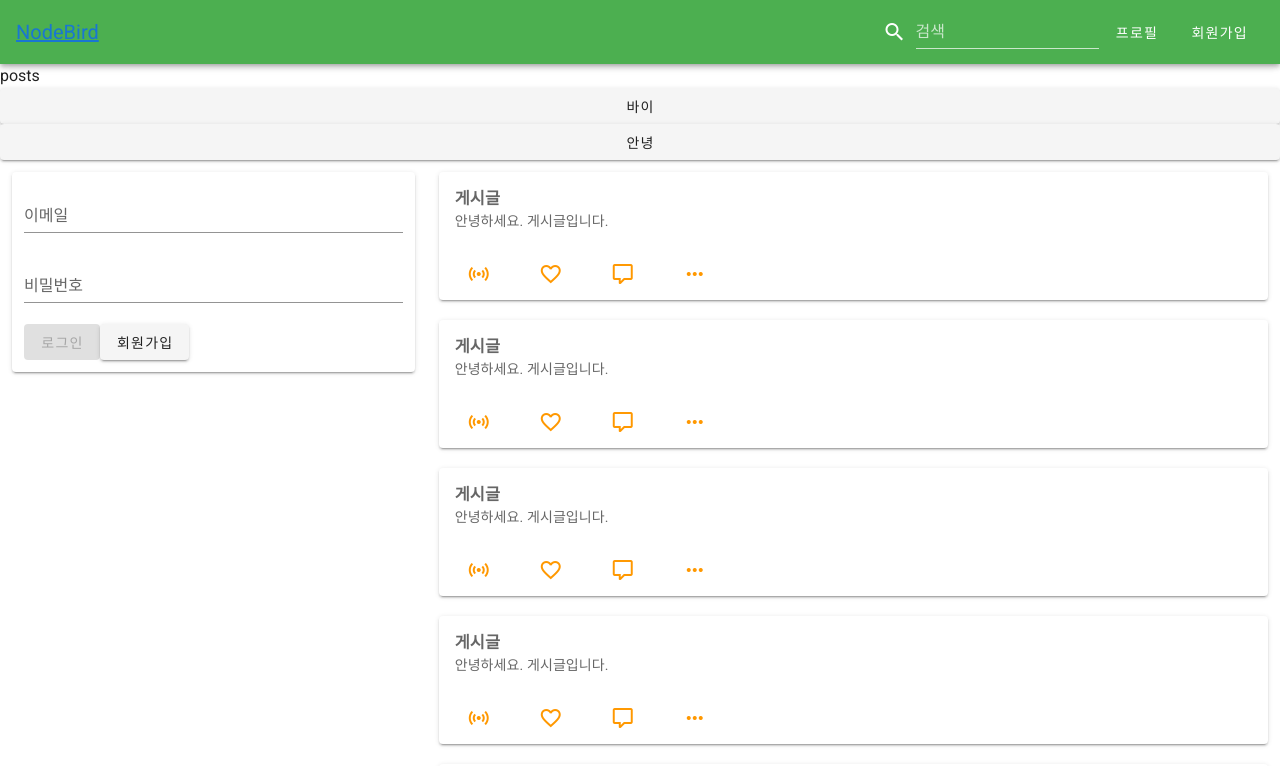
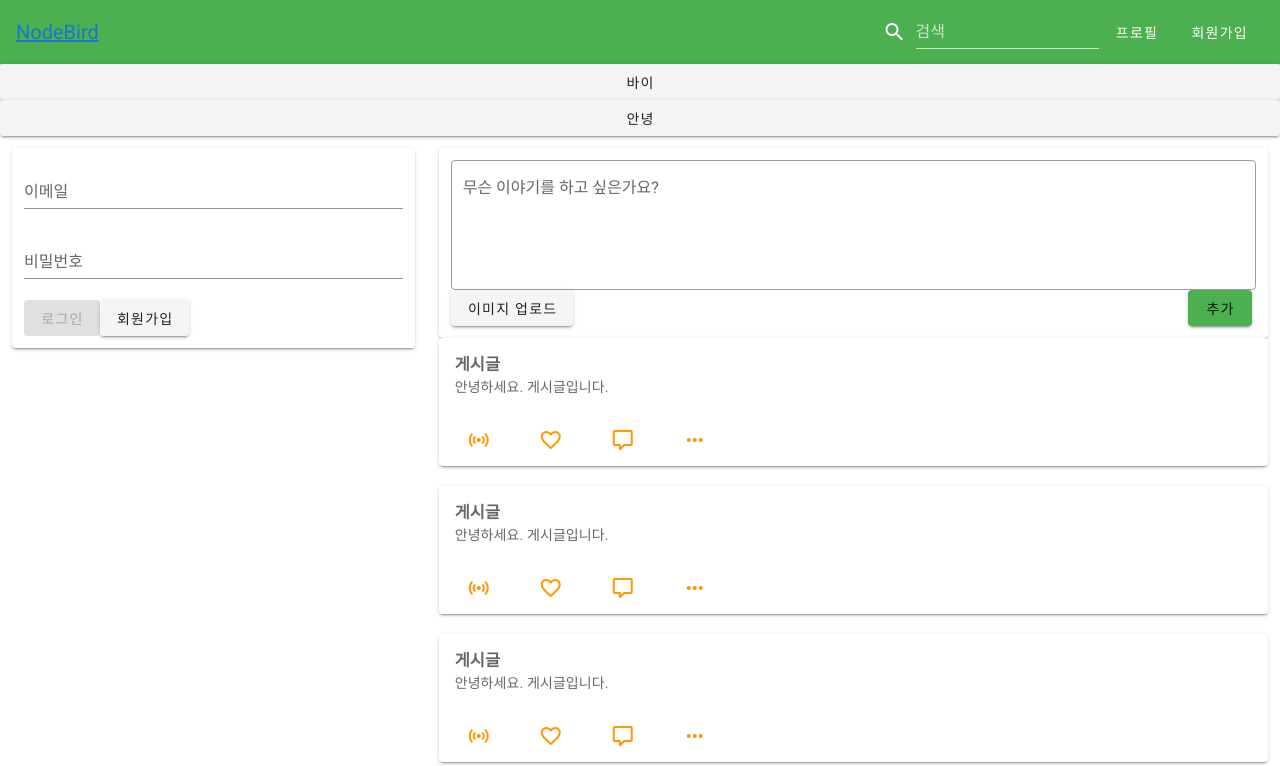
Before and after one commit to kureharyosuke/Nuxt-Node-Brid, a Nuxt app in the folder client/: page / in a window 1280 px wide. Shown: the top 766 px of the page. Built offline with nearby package versions, Linux system fonts and the light colour scheme.

Commit message:
#1 add: PostForm

```diff
--- /dev/null
+++ b/client/components/PostForm.vue
@@ -0,0 +1,51 @@
+<template>
+  <v-card>
+    <v-container>
+      <v-form ref="form" v-model="vaild" @submit.prevent="onSubmitForm">
+        <!-- vuetify기능: outlined(테투리디자인), auto-grow(), clearable -->
+        <v-textarea
+          outlined
+          auto-grow
+          clearable
+          label="무슨 이야기를 하고 싶은가요?"
+          :hide-details="hideDetails"
+          :success-messages="successMessages"
+          :success="success"
+          :rules="[(v) => !!v || '내용을 입력해주세요.']"
+          @input="onChangeTextarea"
+        />
+        <v-btn type="submit" color="green" absolute right>추가</v-btn>
+        <v-btn>이미지 업로드</v-btn>
+      </v-form>
+    </v-container>
+  </v-card>
+</template>
+
+<script>
+export default {
+  data() {
+    return {
+      vaild: true,
+      hideDetails: true,
+      successMessages: [],
+      success: false,
+      content: "",
+    };
+  },
+  methods: {
+    onChangeTextarea() {
+      this.hideDetails = false;
+    },
+    onSubmitForm() {
+      //@submit.prevent => event.preventDefault() 생략
+      if (this.$ref.form.validate()) {
+        this.$store.dispatch("posts/add", {
+          content: this.content,
+        });
+      }
+    },
+  },
+};
+</script>
+
+<style></style>
--- a/client/pages/index.vue
+++ b/client/pages/index.vue
@@ -1,5 +1,6 @@
 <template>
   <v-container>
+    <post-form />
     <div>
       <post-card />
       <post-card />
@@ -13,7 +14,8 @@
 <script>
 export default {
   components: {
-    PostCard: () => import("../components/PostCard.vue"),
+    PostCard: () => import("~/components/PostCard.vue"),
+    PostForm: () => import("~/components/PostForm.vue"),
   },
   layout: "default",
   data() {
@@ -21,6 +23,11 @@ export default {
       name: "Nuxt.js index",
     };
   },
+  computed: {
+    me() {
+      return this.$store.state.users.me;
+    },
+  },
 };
 </script>
 
--- a/client/store/index.js
+++ b/client/store/index.js
@@ -5,6 +5,9 @@ export const state = () => ({
 export const mutations = {
   setHello(state, payload) {
     state.hello = payload;
+  },
+  addMainPosts(state, payload) {
+    state.mainPosts.unshift(payload);
   },
 };
 
--- a/client/store/posts.js
+++ b/client/store/posts.js
@@ -1,9 +1,15 @@
 export const state = () => ({
-  name: "posts",
+  mainPosts: [],
 });
 
 export const mutations = {
-  SETPOSTS(state) {
-    state.name = "goodbye posts";
+  addMainPosts(state, payload) {
+    state.mainPosts.unshift(payload);
   },
 };
+
+export const actions = {
+  add({ commit }, payload) {
+    commit("addMainPosts", payload, { root: true });
+  },
+};
```
